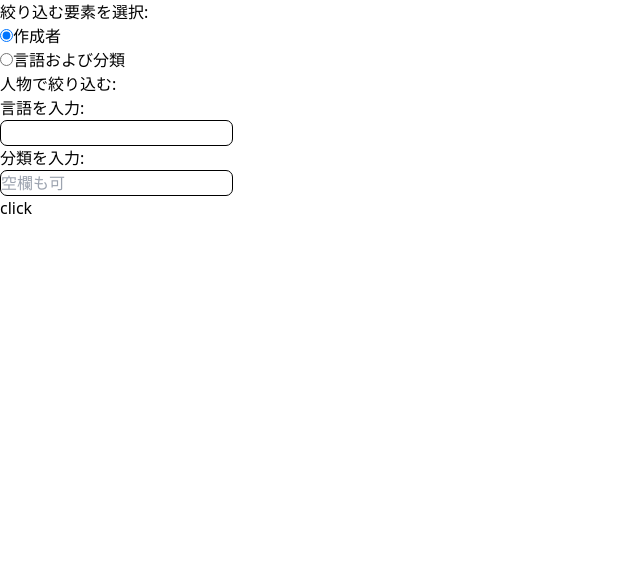
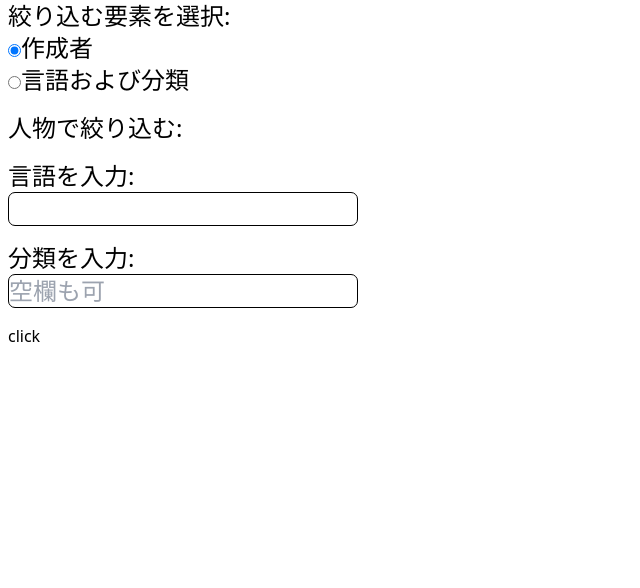
Before and after one commit to ASAP-BYAF/snippet_app, a Django app: page /snippet/search/ in a window 1280 px wide. Shown: the part 68-656 px from the top of the page, without its empty margins (0-640 px from the left). Run offline with Django 4.2, Linux system fonts and the light colour scheme; style sheets or scripts are compiled from the project's sources.

Commit message:
snippet_search.html を修正しました。
選択肢の文字サイズを大きくしました。

```diff
--- a/templates/snippet_app/snippet_search.html
+++ b/templates/snippet_app/snippet_search.html
@@ -3,10 +3,10 @@
 {% block title %} Search {% endblock %}
 
 {% block contents %}
-<form id='snippet-search', method="post">
+<form id='snippet-search', method="post" class="ml-2">
     {% csrf_token %}
     {% for field in form %}
-    <div id = {{field.auto_id}}>
+    <div id = {{field.auto_id}} class="text-2xl mb-4">
         <p>{{ field.label_tag}}</p>
         {% if field.field.widget.input_type == 'radio' %}
             {% for item in field %}
```
